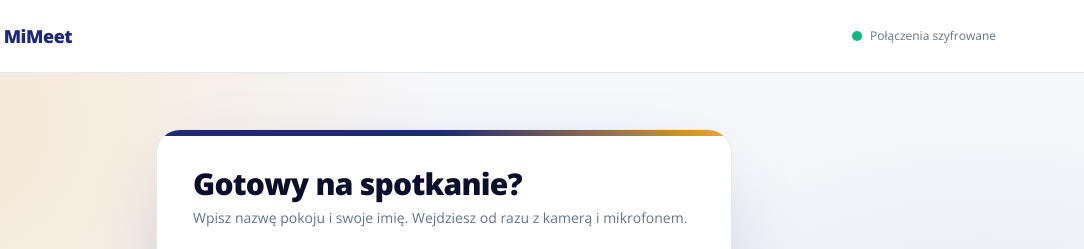
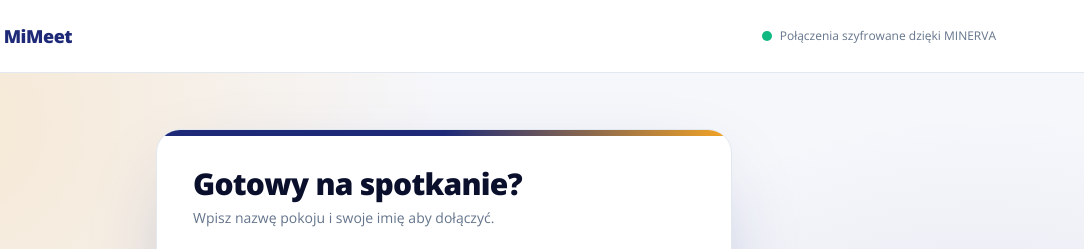
Before and after one commit to o5k4rsolutions/MiMeet, a plain HTML site: page index.html in a window 1280 px wide. Shown: the top 249 px of the page, 196-1280 px from the left. Drawn offline with nearby package versions, Linux system fonts and the light colour scheme.

Commit message:
Update index.html

```diff
--- a/index.html
+++ b/index.html
@@ -180,7 +180,7 @@
                 </a>
                 <div class="flex items-center gap-2 text-xs text-slate-500">
                     <span class="w-2.5 h-2.5 rounded-full bg-emerald-500"></span>
-                    <span class="hidden sm:inline">Połączenia szyfrowane</span>
+                    <span class="hidden sm:inline">Połączenia szyfrowane dzięki MINERVA</span>
                 </div>
             </div>
         </header>
@@ -196,7 +196,7 @@
                     <div class="rise bg-white rounded-3xl border border-slate-200 shadow-[0_30px_80px_-30px_rgba(30,42,120,.35)] p-6 sm:p-9 relative overflow-hidden">
                         <div class="absolute inset-x-0 top-0 h-1.5 bg-gradient-to-r from-indigoBrand via-indigoBrand to-amberBrand"></div>
                         <h1 class="text-2xl sm:text-3xl font-extrabold text-ink tracking-tight">Gotowy na spotkanie?</h1>
-                        <p class="text-sm text-slate-500 mt-1.5 mb-6">Wpisz nazwę pokoju i swoje imię. Wejdziesz od razu z kamerą i mikrofonem.</p>
+                        <p class="text-sm text-slate-500 mt-1.5 mb-6">Wpisz nazwę pokoju i swoje imię aby dołączyć.</p>
 
                         <form id="joinForm" class="space-y-4" novalidate>
                             <div>
```
